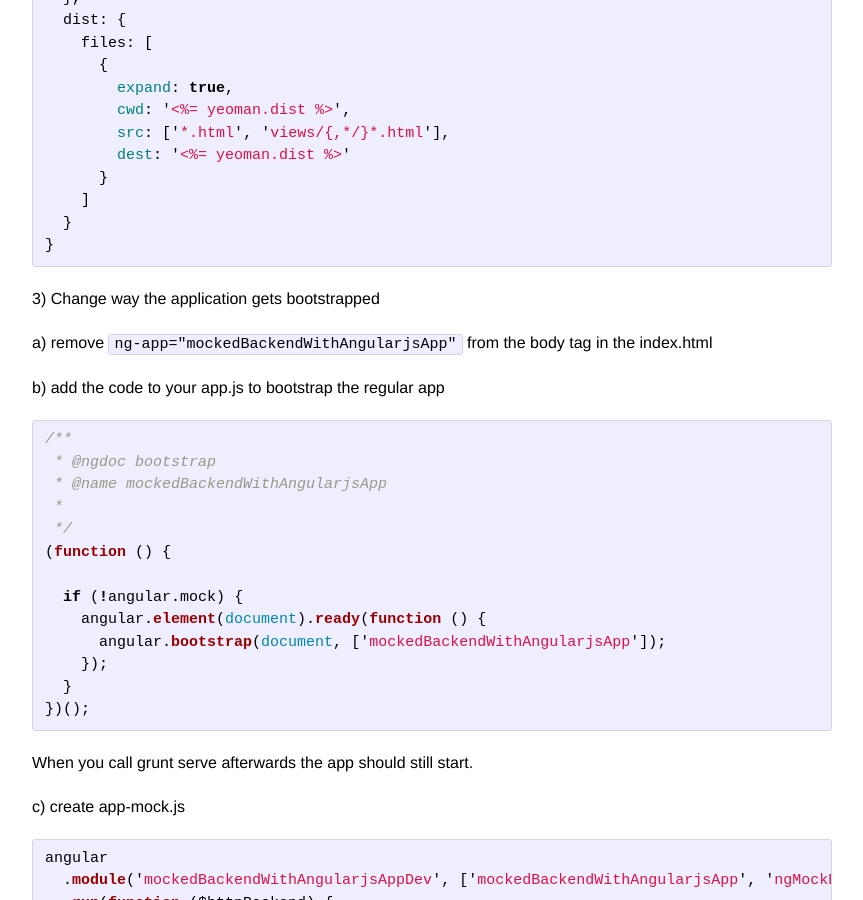
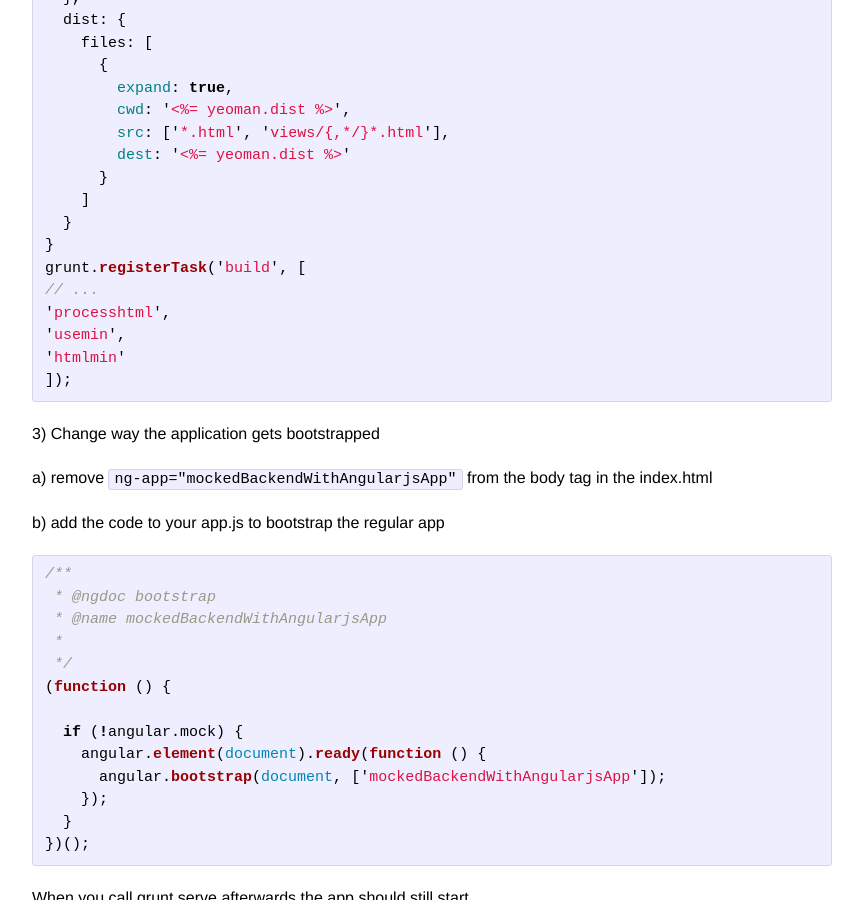
Before and after one commit to Pindar/pindar.github.io, a Jekyll site: the page built from _posts/2014-10-03-mocked-backend-with-angularjs.markdown, in a window 1280 px wide and 900 px high, scrolled down 1783 px. Shown: the whole window, without its empty margins (208-1071 px from the left). Built offline with Jekyll 4.4.1, drawn with Linux system fonts in a browser that asks for light colours; comment, search, counter and statistics services are not loaded.

Commit message:
fix(mocked-api-angularjs-post) add missing task

```diff
--- a/_posts/2014-10-03-mocked-backend-with-angularjs.markdown
+++ b/_posts/2014-10-03-mocked-backend-with-angularjs.markdown
@@ -74,6 +74,13 @@ processhtml: {
     ]
   }
 }
+grunt.registerTask('build', [
+// ...
+'processhtml',
+'usemin',
+'htmlmin'
+]);
+
 {% endhighlight %}
 
 3) Change way the application gets bootstrapped
```
